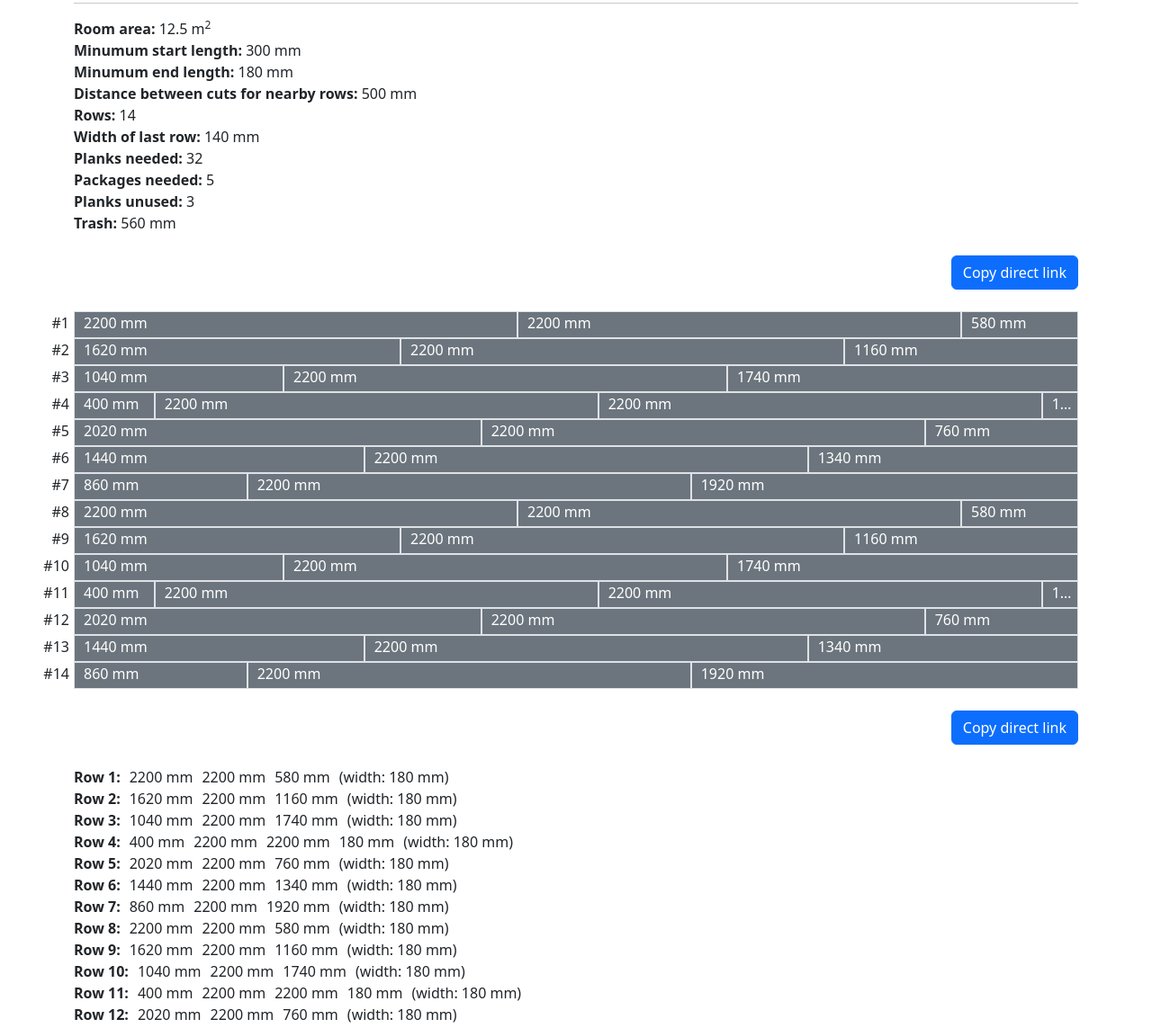
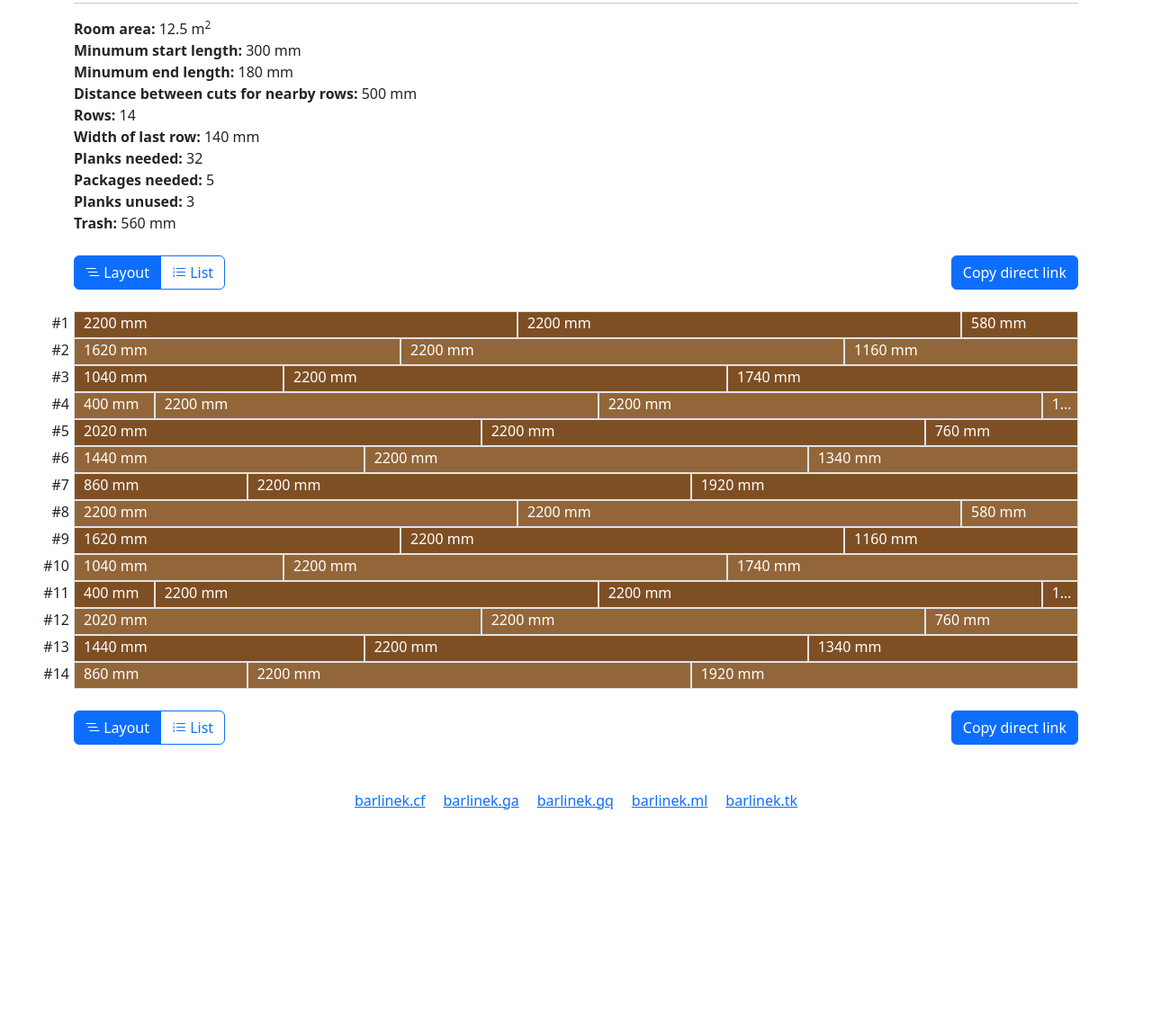
Before and after one commit to patric1025/flooring-calculator, a plain HTML site: page index.html in a window 1280 px wide. Shown: the part 564-1707 px from the top of the page at 90% size. After the commit the page ends 1514 px from the top, so only its background shows below. Drawn offline with nearby package versions, Linux system fonts and the light colour scheme.

Commit message:
Add files via upload

```diff
--- a/barlinek.css
+++ b/barlinek.css
@@ -23,6 +23,8 @@
 }
 
 #result > #planks > .row > div {
+	background-color: #936639;
+	color: #FFFFFF;
 	height: 30px;
 	overflow: hidden;
 	padding: 0px;
@@ -30,10 +32,14 @@
 	white-space: nowrap;
 }
 
+#result > #planks > .row:nth-of-type(2n+1) > div {
+	background-color: #7F4F24;
+}
+
 #result > #planks > .row > div > span {
 	padding: 0px 10px;
 }
 
-#result > #table > div > span {
-	padding-left: 10px;
+#result > .table {
+	width: auto;
 }
--- a/barlinek.js
+++ b/barlinek.js
@@ -65,7 +65,9 @@ function addFixHtml(row, plankLength) {
 }
 
 function calculate() {
-	var result = $("#result").empty().append("<hr />").text("Calculating...");
+	var calculating = $("#calculating").removeClass("d-none");
+	var result = $("#result").addClass("d-none");
+	var error = result.find("#error").addClass("d-none");
 
 	var autoCorrect = $("#autoCorrect").is(":checked");
 	var cutDistance = 0;
@@ -130,57 +132,67 @@ function calculate() {
 		layoutResult = tryFixLayout(layoutResult, settings, cutDistance);
 	}
 
-	result.empty().append("<hr />");
+	calculating.addClass("d-none")
+	result.removeClass("d-none");
 
-	result.append($('<div><b>Room area:</b> ' + layoutResult.roomSize + ' m<sup>2</sup></div>'));
-	result.append($('<div><b>Minumum start length:</b> ' + rules.minStartLength + ' mm</div>'));
-	result.append($('<div><b>Minumum end length:</b> ' + plankWidth + ' mm</div>'));
-	result.append($('<div><b>Distance between cuts for nearby rows:</b> ' + cutDistance + ' mm</div>'));
-	result.append($('<div><b>Rows:</b> ' + layoutResult.rows + '</div>'));
-	result.append($('<div><b>Width of last row:</b> ' + layoutResult.lastRowWidth + ' mm</div>'));
-	result.append($('<div><b>Planks needed:</b> ' + layoutResult.planksNeeded + '</div>'));
-	result.append($('<div><b>Packages needed:</b> ' + layoutResult.packagesNeeded + '</div>'));
-	result.append($('<div><b>Planks unused:</b> ' + layoutResult.planksUnused + '</div>'));
-	result.append($('<div><b>Trash:</b> ' + (layoutResult.trash >= 1000 ? (layoutResult.trash/1000) + ' meters' : layoutResult.trash + ' mm') + '</div>'));
-	result.append($('<div>&nbsp;</div>'));
-	result.append($('<div class="text-end"><button class="btn btn-primary" onclick="link();" type="button">Copy direct link</button></div>'));
-	result.append($('<div>&nbsp;</div>'));
+	result.find("#resultRoomSize > span").text(layoutResult.roomSize);
+	result.find("#resultMinStartLength > span").text(rules.minStartLength);
+	result.find("#resultPlankWidth > span").text(plankWidth);
+	result.find("#resultCutDistance > span").text(cutDistance);
+	result.find("#resultRows > span").text(layoutResult.rows);
+	result.find("#resultLastRowWidth > span").text(layoutResult.lastRowWidth);
+	result.find("#resultPlanksNeeded > span").text(layoutResult.planksNeeded);
+	result.find("#resultPackagesNeeded > span").text(layoutResult.packagesNeeded);
+	result.find("#resultPlanksUnused > span").text(layoutResult.planksUnused);
+	result.find("#resultTrash > span").text(layoutResult.trash >= 1000 ? (layoutResult.trash/1000) + ' meters' : layoutResult.trash + ' mm');
 
-	var planks = $('<div id="planks"></div>');
-	var table = $('<div id="table"></div>');
+	var planks = result.find("#planks").empty();
+	var table = result.find("table");
+	var thead = table.find("thead");
+	var tbody = table.find("tbody").empty();
 	var hasInvalid = false;
+
+	if (layoutResult.layout.length > 0) {
+		var mostPlanks = 0;
+
+		for (var i=0; i<layoutResult.layout.length; i++) {
+			mostPlanks = Math.max(mostPlanks, layoutResult.layout[i].planks.length);
+		}
+
+		thead.find("th:eq(1)").attr("colspan", mostPlanks);
 
 		for (var i=0; i<layoutResult.layout.length; i++) {
 			var iItem = layoutResult.layout[i];
 			var row = $('<div class="row"><span>#' + (i + 1) + '</span></div>');
-		var row2 = $('<div><b>Row ' + (i + 1) + ':</b></div>');
+			var tr = $('<tr><th>' + (i + 1) + '</th></tr>');
 
-		for (var j=0; j<iItem.planks.length; j++) {
+			for (var j=0; j<mostPlanks; j++) {
+				if (j<iItem.planks.length) {
 					var jItem = iItem.planks[j];
 					var percentage = (jItem.length / layoutResult.roomLengthWithDistance) * 100;
-			row.append($('<div class="' + (jItem.valid ? "text-bg-secondary" : "text-bg-danger") + ' border" title="' + jItem.length + ' mm"><span>' + jItem.length + ' mm</span></div>').width(percentage + "%"))
-			row2.append($('<span>' + jItem.length + ' mm</span>'));
+					row.append($('<div class="' + (jItem.valid ? "" : "text-bg-danger") + ' border" title="' + jItem.length + ' mm"><span>' + jItem.length + ' mm</span></div>').width(percentage + "%"))
+					tr.append('<td class="' + (jItem.valid ? "" : "text-bg-danger") + '">' + jItem.length + ' mm</td>');
 
 					if (!jItem.valid) {
 						hasInvalid = true;
 					}
+				} else {
+					tr.append('<td></td>');
+				}
 			}
 
-		row2.append($('<span>(width: ' + iItem.width + ' mm)</span>'));
+			tr.append('<td>' + iItem.width + ' mm</td>');
 
 			planks.append(row);
-		table.append(row2);
+			tbody.append(tr);
+		}
 	}
 
 	if (hasInvalid) {
-		result.append($('<div class="alert alert-danger">Red planks means that plank joints are too close to each other. Use "Error correction" settings to try to fix it.</div>'));
+		error.removeClass("d-none");
 	}
 
-	result.append(planks);
-	result.append($('<div>&nbsp;</div>'));
-	result.append($('<div class="text-end"><button class="btn btn-primary" onclick="link();" type="button">Copy direct link</button></div>'));
-	result.append($('<div>&nbsp;</div>'));
-	result.append(table);
+	result.find("input[name^='output']:checked:first").trigger("change");
 
 	return false;
 }
@@ -395,6 +407,7 @@ function link() {
 	var autoCorrect = $("#autoCorrect").is(":checked");
 	var removeRows = $("#removeRows").val();
 	var fixes = getFixes();
+	var output = $("input[name='output1']:checked").val();
 
 	var kvFixes = [];
 	for (var i=0; i<fixes.length; i++) {
@@ -412,6 +425,7 @@ function link() {
 	url += "&ac=" + autoCorrect;
 	url += "&rr=" + removeRows;
 	url += "&f=" + kvFixes.join(",");
+	url += "&o=" + output;
 
 	navigator.clipboard.writeText(url);
 	alert("Copied to clipboard!");
@@ -834,7 +848,7 @@ $(document).ready(function() {
 	}
 
 	if (query.ac) {
-		$("#autoCorrect").attr("checked", (query.ac == "true"));
+		$("#autoCorrect").prop("checked", (query.ac == "true"));
 	}
 
 	if (query.rr) {
@@ -854,6 +868,10 @@ $(document).ready(function() {
 		}
 	}
 
+	if (query.o == "layout" || query.o == "list") {
+		$("input[name^='output'][value='" + query.o + "']").prop("checked", true);
+	}
+
 	$("#autoCorrect").change(function() {
 		toggleErrorCorrection(!$(this).is(":checked"));
 	}).trigger("change");
@@ -865,6 +883,19 @@ $(document).ready(function() {
 		}
 	});
 
+	$("#result input[name^='output']").change(function() {
+		if (this.value == "list") {
+			$("#result #planks").addClass("d-none");
+			$("#result table").removeClass("d-none");
+		} else {
+			$("#result table").addClass("d-none");
+			$("#result #planks").removeClass("d-none");
+		}
+
+		var rbs = $("input[name^='output'][value='" + this.value + "']").not(this);
+		rbs.prop("checked", $(this).prop("checked"));
+	});
+
 	setTimeout(function() {
 		$("#calc").trigger("click");
 	}, 100);
--- a/index.html
+++ b/index.html
@@ -105,7 +105,65 @@
 				<button id="calc" class="btn btn-primary float-end" type="submit">Calculate</button>
 			</form>
 
-			<div id="result"></div>
+			<div id="calculating" class="d-none">
+				Calculating...
+			</div>
+
+			<div id="result" class="d-none">
+				<hr />
+
+				<div id="resultRoomSize"><b>Room area:</b> <span></span> m<sup>2</sup></div>
+				<div id="resultMinStartLength"><b>Minumum start length:</b> <span></span> mm</div>
+				<div id="resultPlankWidth"><b>Minumum end length:</b> <span></span> mm</div>
+				<div id="resultCutDistance"><b>Distance between cuts for nearby rows:</b> <span></span> mm</div>
+				<div id="resultRows"><b>Rows:</b> <span></span></div>
+				<div id="resultLastRowWidth"><b>Width of last row:</b> <span></span> mm</div>
+				<div id="resultPlanksNeeded"><b>Planks needed:</b> <span></span></div>
+				<div id="resultPackagesNeeded"><b>Packages needed:</b> <span></span></div>
+				<div id="resultPlanksUnused"><b>Planks unused:</b> <span></span></div>
+				<div id="resultTrash"><b>Trash:</b> <span></span></div>
+
+				<div>&nbsp;</div>
+
+				<div>
+					<div class="float-end"><button class="btn btn-primary" onclick="link();" type="button">Copy direct link</button></div>
+
+					<div class="btn-group">
+						<input id="output1Layout" name="output1" type="radio" class="btn-check" value="layout" checked />
+						<label class="btn btn-outline-primary" for="output1Layout"><i class="bi-list-nested"></i> Layout</label>
+						<input id="output1List" name="output1" type="radio" class="btn-check" value="list" />
+						<label class="btn btn-outline-primary" for="output1List"><i class="bi-list-ol"></i> List</label>
+					</div>
+				</div>
+
+				<div>&nbsp;</div>
+
+				<div id="error" class="alert alert-danger d-none">Red planks means that plank joints are too close to each other. Use "Error correction" settings to try to fix it.</div>
+
+				<div id="planks" class="d-none"></div>
+
+				<table class="table table-striped d-none">
+					<thead>
+						<th>Row</th>
+						<th class="text-center" colspan="0">Length</th>
+						<th>Width</th>
+					</thead>
+					<tbody></tbody>
+				</table>
+
+				<div>&nbsp;</div>
+
+				<div>
+					<div class="float-end"><button class="btn btn-primary" onclick="link();" type="button">Copy direct link</button></div>
+
+					<div class="btn-group">
+						<input id="output2Layout" name="output2" type="radio" class="btn-check" value="layout" checked />
+						<label class="btn btn-outline-primary" for="output2Layout"><i class="bi-list-nested"></i> Layout</label>
+						<input id="output2List" name="output2" type="radio" class="btn-check" value="list" />
+						<label class="btn btn-outline-primary" for="output2List"><i class="bi-list-ol"></i> List</label>
+					</div>
+				</div>
+			</div>
 
 			<div id="domains"></div>
 		</div>
```
Lines whose indentation alone changed are shown as unchanged.
